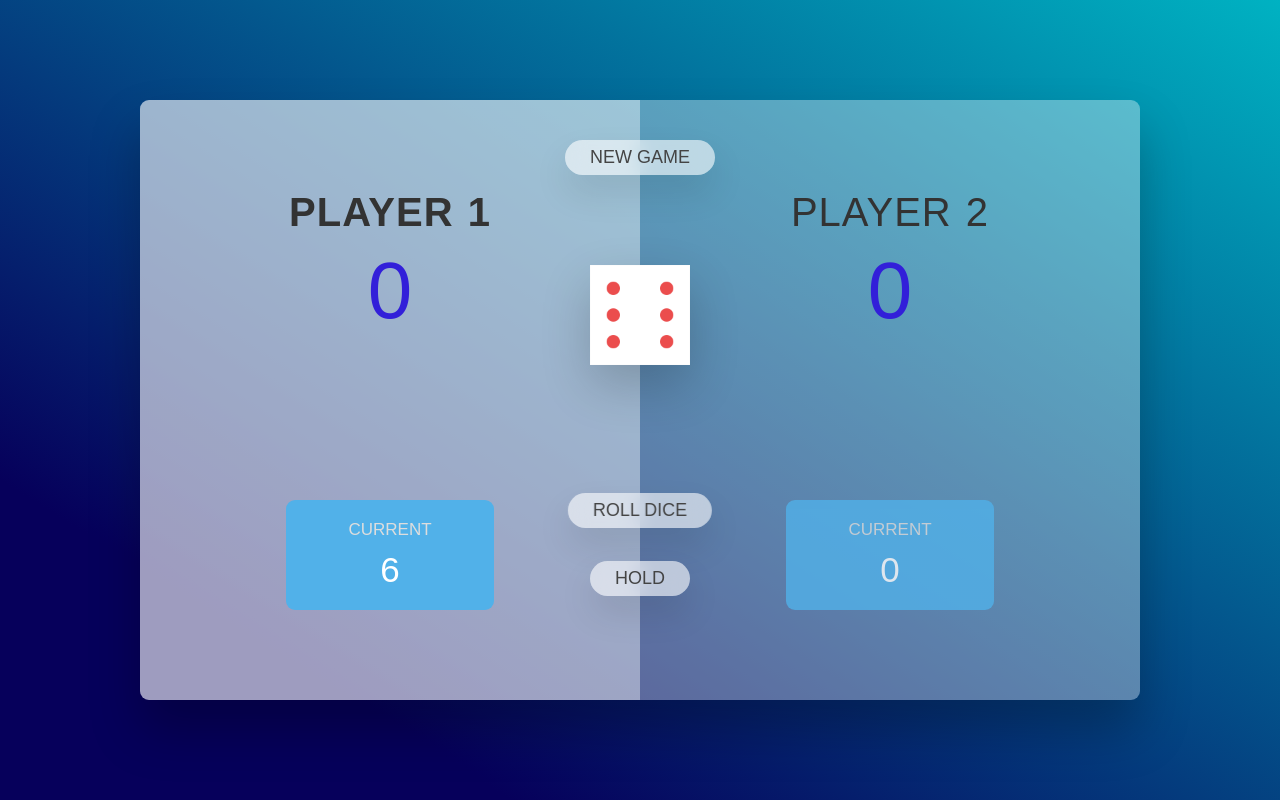
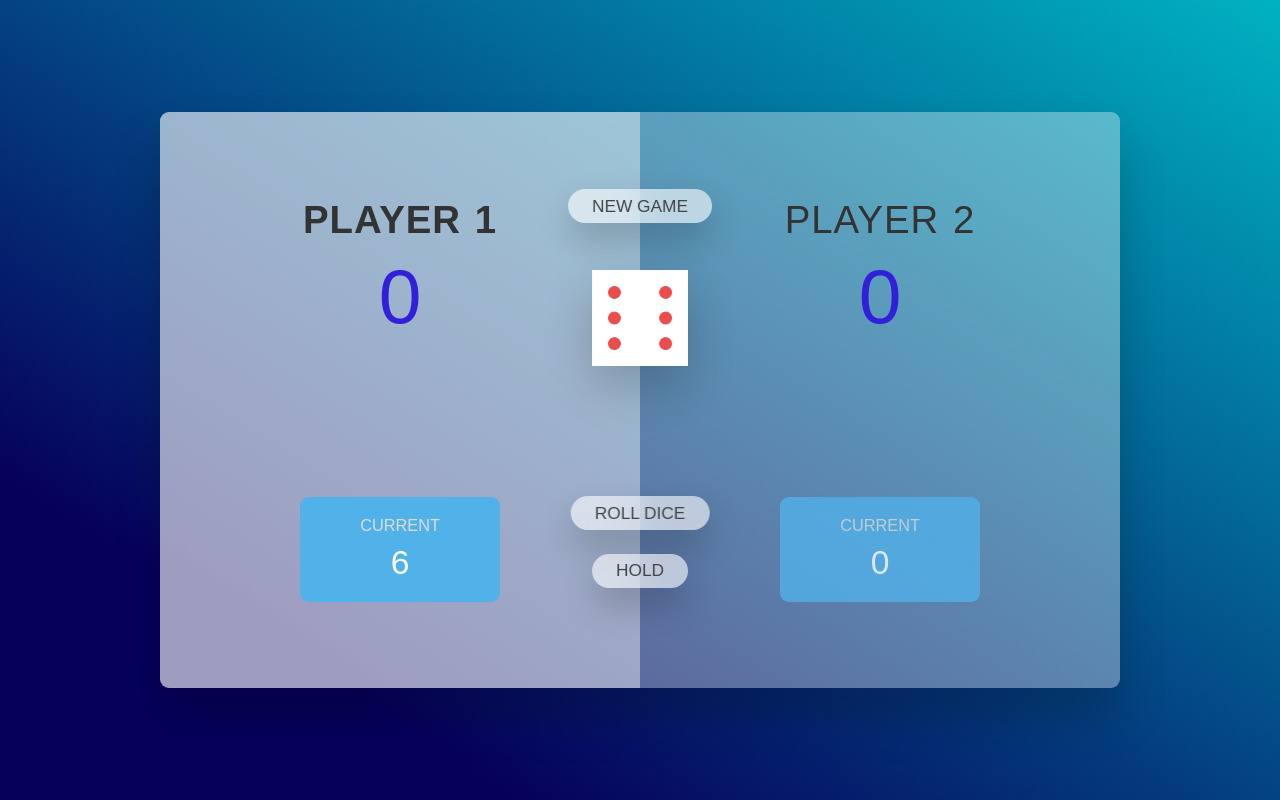
Before and after one commit to QuasarFlier/practice-project, a plain HTML site: page js skillcheck/index.html in a window 1280 px wide. Both pictures are taken after a click on the button "ROLL DICE". Drawn offline with Linux system fonts and the light colour scheme.

Commit message:
this should work

```diff
--- a/js skillcheck/index.html
+++ b/js skillcheck/index.html
@@ -27,7 +27,7 @@
       </section>
 
       <img src="dice-1.png" alt="Playing dice" class="dice" />
-      <button class="btn btn-new">New game</button>
+      <button class="btn btn-reset">New game</button>
       <button class="btn btn-roll">Roll dice</button>
       <button class="btn btn-hold">Hold</button>
     </main>
--- a/js skillcheck/script.js
+++ b/js skillcheck/script.js
@@ -1,6 +1,6 @@
 'use strict';
 
-const btnNew = document.querySelector('.btn-new');
+const btnReset = document.querySelector('.btn-reset');
 const btnRoll = document.querySelector('.btn-roll');
 const btnHold = document.querySelector('.btn-hold');
 const player0 = document.querySelector('.player-0');
@@ -10,10 +10,13 @@ const score1 = document.getElementById('score-1');
 const current0 = document.getElementById('current-0');
 const current1 = document.getElementById('current-1');
 const cube = document.querySelector('.dice');
-let scores, currentScore, activePlayer, playing;
+let count = 0;
+let currentScore = 0;
+let activePlayer = 0;
+let playing = true;
 
 const starting = function () {
-  scores = [0, 0];
+  count = [0, 0];
   currentScore = 0;
   activePlayer = 0;
   score0.textContent = 0;
@@ -29,16 +32,16 @@ const starting = function () {
 };
 starting();
 
-const switchPlayer = function () {
+const swap = function () {
   document.getElementById(`current-${activePlayer}`).textContent = 0;
   currentScore = 0;
-  activePlayer = activePlayer === 0 ? 1 : 0;
+  activePlayer = activePlayer == 0 ? 1 : 0;
   player0.classList.toggle('player-active');
   player1.classList.toggle('player-active');
 };
 
 btnRoll.addEventListener('click', function () {
-  if (playing) {
+  if (playing == true) {
     let dice = Math.trunc(Math.random() * 6) + 1;
     cube.classList.remove('hidden');
     cube.src = `dice-${dice}.png`;
@@ -47,17 +50,17 @@ btnRoll.addEventListener('click', function () {
       document.getElementById(`current-${activePlayer}`).textContent =
         currentScore;
     } else {
-      switchPlayer();
+      swap();
     }
   }
 });
 
 btnHold.addEventListener('click', function () {
-  if (playing) {
-    scores[activePlayer] += currentScore;
+  if (playing == true) {
+    count[activePlayer] += currentScore;
     document.getElementById(`score-${activePlayer}`).textContent =
-      scores[activePlayer];
-    if (scores[activePlayer] >= 100) {
+      count[activePlayer];
+    if (count[activePlayer] >= 40) {
       playing = false;
       cube.classList.add('hidden');
       document
@@ -67,9 +70,9 @@ btnHold.addEventListener('click', function () {
         .querySelector(`.player-${activePlayer}`)
         .classList.remove('player-active');
     } else {
-      switchPlayer();
+      swap();
     }
   }
 });
 
-btnNew.addEventListener('click', starting);
+btnReset.addEventListener('click', starting);
--- a/js skillcheck/style.css
+++ b/js skillcheck/style.css
@@ -5,19 +5,19 @@
 }
 
 html {
-  font-size: 62.5%;
+  font-size: 60%;
   box-sizing: border-box;
 }
 
 body {
-  font-family: sans-serif;
-  font-weight: 400;
-  height: 100vh;
-  color: #333;
-  background-image: linear-gradient(to top right, #06005b 20%, #00b2c2 100%);
   display: flex;
   align-items: center;
   justify-content: center;
+  height: 100vh;
+  font-family: sans-serif;
+  font-weight: 400;
+  color: #333;
+  background-image: linear-gradient(to top right, #06005b 20%, #00b2c2 100%);
 }
 
 main {
@@ -25,7 +25,7 @@ main {
   width: 100rem;
   height: 60rem;
   background-color: rgba(255, 255, 255, 0.35);
-  box-shadow: 0 3rem 5rem rgba(0, 0, 0, 0.25);
+  box-shadow: 0 3rem 5rem rgba(0, 0, 0, 0.2);
   border-radius: 9px;
   overflow: hidden;
   display: flex;
@@ -106,29 +106,26 @@ main {
   cursor: pointer;
   font-weight: 400;
   transition: all 0.2s;
-
-  background-color: white;
   background-color: rgba(255, 255, 255, 0.6);
-  backdrop-filter: blur(10px);
-
+  backdrop-filter: blur(20px);
   padding: 0.7rem 2.5rem;
   border-radius: 50rem;
-  box-shadow: 0 1.75rem 3.5rem rgba(0, 0, 0, 0.1);
+  box-shadow: 0 1.75rem 3.5rem rgba(0, 0, 0, 0.2);
 }
 
-.btn-new {
-  top: 4rem;
+.btn-reset {
+  top: 8rem;
 }
 .btn-roll {
-  top: 39.3rem;
+  top: 40rem;
 }
 .btn-hold {
-  top: 46.1rem;
+  top: 46rem;
 }
 
 .btn:active {
   transform: translate(-50%, 3px);
-  box-shadow: 0 1rem 2rem rgba(0, 0, 0, 0.15);
+  box-shadow: 0 1rem 2rem rgba(0, 0, 0, 0.2);
 }
 
 .btn:focus {
```
